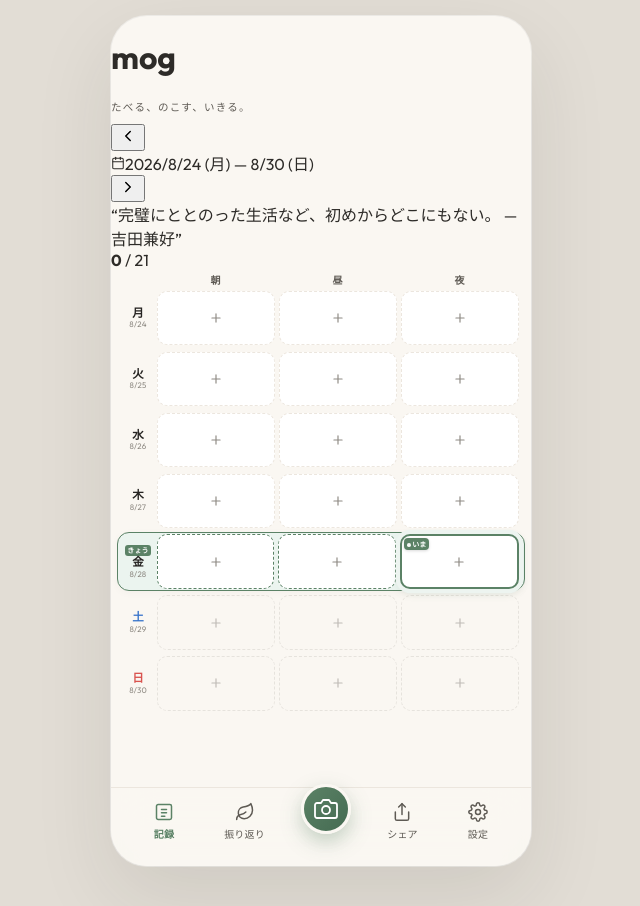
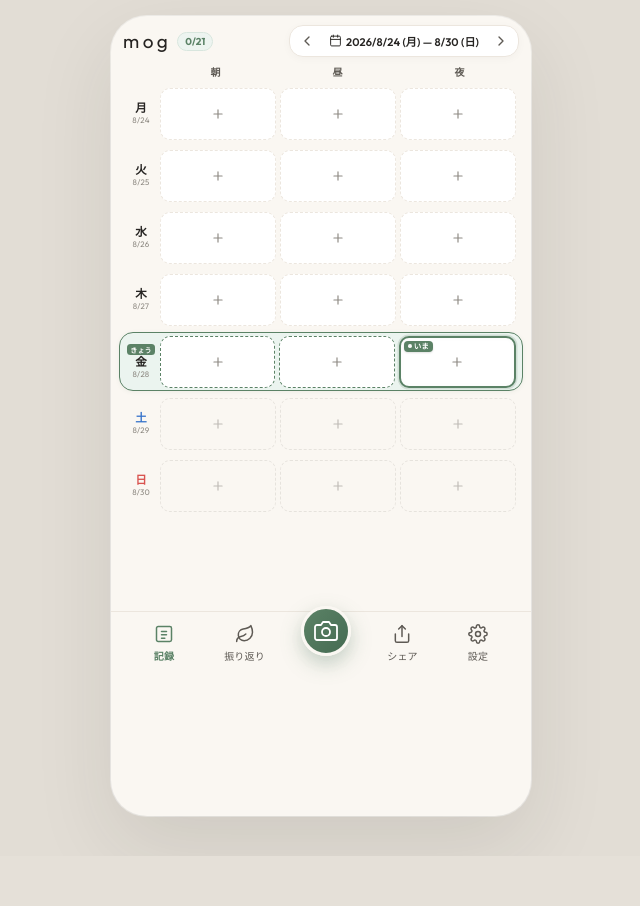
Before and after one commit to srtxx/baenai, a React (Vite) app: page / in a window 1280 px wide. Shown: the whole page, without its empty margins (319-959 px from the left). After the commit the page ends 856 px from the top, so only its background shows below. Built offline with nearby package versions, Linux system fonts and the light colour scheme; a web font is replaced by a local one.

Commit message:
fix(ui): polish header layout, grid bottom clearance, and current-slot bounds

```diff
--- a/src/App.css
+++ b/src/App.css
@@ -322,19 +322,19 @@
   letter-spacing: 0.1em;
 }
 
-/* Grid & Rows (Optimized for single-screen viewport fit) */
+/* Grid & Rows (Optimized for single-screen viewport fit & breathing room) */
 .meal-grid {
-  padding: 0 6px 74px;
+  padding: 4px 8px 96px;
   display: flex;
   flex-direction: column;
-  gap: 1.5px;
+  gap: 3px;
 }
 
 .day-row {
   display: flex;
   align-items: center;
-  border-radius: 12px;
-  padding: 1.5px 3px;
+  border-radius: 14px;
+  padding: 2.5px 4px;
   border: 1px solid transparent;
   transition: all 0.2s cubic-bezier(0.16, 1, 0.3, 1);
   position: relative;
@@ -344,7 +344,7 @@
 .day-row.today {
   background: var(--today-bg);
   border-color: var(--today-border);
-  box-shadow: var(--shadow-sm);
+  box-shadow: 0 1px 4px rgba(91, 130, 102, 0.08);
 }
 
 .today-badge {
@@ -353,10 +353,10 @@
   color: #FFFFFF;
   font-size: 7px;
   font-weight: 700;
-  border-radius: 3px;
-  padding: 0.5px 2.5px;
+  border-radius: 3.5px;
+  padding: 0.5px 3px;
   letter-spacing: 0.02em;
-  margin-bottom: 0.5px;
+  margin-bottom: 1px;
 }
 
 .day-info {
@@ -396,7 +396,7 @@
 .meal-cell {
   flex: 1 1 0;
   min-width: 0;
-  height: clamp(44px, 6.8vh, 56px);
+  height: clamp(44px, 6.5vh, 54px);
   margin: 0 2px;
   border-radius: 10px;
   overflow: hidden;
@@ -449,21 +449,20 @@
 }
 
 .meal-cell-empty.current-slot {
-  border-color: var(--accent);
-  border-style: solid;
-  border-width: 2px;
+  border: 2px solid var(--accent);
   background-color: var(--card-bg);
-  box-shadow: 0 0 0 3px var(--accent-faint);
-  animation: current-slot-glow 2.4s ease-in-out infinite;
+  box-shadow: 0 0 0 1.5px rgba(91, 130, 102, 0.18), inset 0 0 6px rgba(91, 130, 102, 0.06);
+  animation: current-slot-pulse 2.8s ease-in-out infinite;
   opacity: 1;
-}
-
-@keyframes current-slot-glow {
+  z-index: 1;
+}
+
+@keyframes current-slot-pulse {
   0%, 100% {
-    box-shadow: 0 0 0 3px var(--accent-faint), 0 2px 6px rgba(91, 130, 102, 0.15);
+    box-shadow: 0 0 0 1.5px rgba(91, 130, 102, 0.18), inset 0 0 4px rgba(91, 130, 102, 0.04);
   }
   50% {
-    box-shadow: 0 0 0 5px var(--accent-faint), 0 4px 12px rgba(91, 130, 102, 0.28);
+    box-shadow: 0 0 0 2px rgba(91, 130, 102, 0.32), inset 0 0 8px rgba(91, 130, 102, 0.12);
   }
 }
 
@@ -620,20 +619,21 @@
 /* Badges & Dots inside Cell */
 .now-badge {
   position: absolute;
-  top: 2px;
-  left: 2px;
+  top: 3px;
+  left: 3px;
   background-color: var(--accent);
   color: #FFFFFF;
-  font-size: 7px;
+  font-size: 7.5px;
   font-weight: 700;
-  padding: 1px 3px;
+  padding: 1px 4px;
   border-radius: 4px;
   letter-spacing: 0.02em;
-  box-shadow: 0 1px 3px rgba(0, 0, 0, 0.15);
-  display: flex;
-  align-items: center;
-  gap: 2px;
+  box-shadow: 0 1px 2px rgba(0, 0, 0, 0.12);
+  display: flex;
+  align-items: center;
+  gap: 2.5px;
   z-index: 2;
+  line-height: 1.2;
 }
 
 .now-dot {
@@ -667,11 +667,11 @@
   bottom: 0;
   left: 0;
   right: 0;
-  background-color: rgba(250, 247, 242, 0.88);
+  background-color: rgba(250, 247, 242, 0.92);
   backdrop-filter: blur(20px);
   -webkit-backdrop-filter: blur(20px);
   border-top: 1px solid var(--border);
-  padding: 8px 16px 20px;
+  padding: 6px 16px max(18px, env(safe-area-inset-bottom, 18px));
   z-index: 100;
 }
 
--- a/src/components/Header.tsx
+++ b/src/components/Header.tsx
@@ -1,6 +1,6 @@
 import React from "react";
 import { Icon } from "./icons/Icons";
-import { APP_NAME, APP_TAGLINE, DAILY_EPIGRAPHS } from "../constants";
+import { APP_NAME } from "../constants";
 import { DayIndex } from "../types";
 
 interface HeaderProps {
@@ -27,53 +27,53 @@ export default function Header({
   onToday,
   stats,
 }: HeaderProps): React.JSX.Element {
-  const percentage = Math.round(((stats.photoCount + stats.skipCount) / stats.totalSlots) * 100);
-  const todayEpigraph = DAILY_EPIGRAPHS[new Date().getDay() % DAILY_EPIGRAPHS.length];
+  const loggedCount = stats.photoCount + stats.skipCount;
 
   return (
-    <header className="app-header">
-      {/* Brand & Status Row */}
-      <div className="header-top-row">
-        <div className="brand-group">
-          <h1 className="app-title">{APP_NAME}</h1>
-          <p className="app-tagline">{APP_TAGLINE}</p>
+    <header className="app-header-slim">
+      {/* Top Bar: Brand & Week Nav */}
+      <div className="header-slim-main-row">
+        <div className="header-slim-brand">
+          <span className="brand-logo-text">{APP_NAME}</span>
+          <span className="brand-stat-pill" title="今週の記録マス数">
+            {loggedCount}/{stats.totalSlots}
+          </span>
+        </div>
+
+        {/* Week Navigator */}
+        <div className="week-nav-slim">
+          <button
+            onClick={onPrevWeek}
+            className="week-nav-btn"
+            aria-label="前の週"
+            title="前の週"
+          >
+            <Icon.ChevronLeft size={16} />
+          </button>
+          <div className="week-nav-label-box" onClick={!isCurrentWeek ? onToday : undefined} title={!isCurrentWeek ? "タップで今週に戻る" : undefined}>
+            <span className="week-nav-calendar-icon"><Icon.Calendar size={13} /></span>
+            <span className="week-nav-label-text">{weekLabel}</span>
+          </div>
+          <button
+            onClick={onNextWeek}
+            className="week-nav-btn"
+            aria-label="次の週"
+            title="次の週"
+          >
+            <Icon.ChevronRight size={16} />
+          </button>
         </div>
 
         {!isCurrentWeek && (
-          <button onClick={onToday} className="btn-today-pill" title="今週に戻る" aria-label="今週に戻る">
-            今週に戻る
+          <button
+            onClick={onToday}
+            className="btn-today-mini"
+            title="今週に戻る"
+            aria-label="今週に戻る"
+          >
+            今週
           </button>
         )}
-      </div>
-
-      {/* Week Navigator */}
-      <div className="week-nav-container">
-        <button onClick={onPrevWeek} className="week-nav-arrow" aria-label="前の週">
-          <Icon.ChevronLeft size={18} />
-        </button>
-        <div className="week-nav-center">
-          <span className="week-nav-calendar-icon"><Icon.Calendar size={14} /></span>
-          <span className="week-nav-label">{weekLabel}</span>
-        </div>
-        <button onClick={onNextWeek} className="week-nav-arrow" aria-label="次の週">
-          <Icon.ChevronRight size={18} />
-        </button>
-      </div>
-
-      {/* Compact Epigraph & Progress Combined Card */}
-      <div className="header-summary-card">
-        <div className="header-summary-top">
-          <span className="epigraph-quote-compact">“{todayEpigraph}”</span>
-          <div className="summary-count-badge">
-            <strong>{stats.photoCount + stats.skipCount}</strong> / {stats.totalSlots}
-          </div>
-        </div>
-        <div className="stats-progress-bar-bg">
-          <div
-            className="stats-progress-bar-fill"
-            style={{ width: `${Math.min(percentage, 100)}%` }}
-          />
-        </div>
       </div>
     </header>
   );
--- a/src/components/MealCell.tsx
+++ b/src/components/MealCell.tsx
@@ -50,16 +50,22 @@ const MealCell = React.memo(function MealCell({
     );
   }
 
+  const noteText = "note" in meal && meal.note ? meal.note : "";
+  const firstTag = "tags" in meal && meal.tags && meal.tags.length > 0 ? meal.tags[0] : "";
+  const displayLabel = noteText || (firstTag ? `#${firstTag}` : "");
+
   // クイック絵文字記録の場合
   if ("quickEmoji" in meal && meal.quickEmoji && !("image" in meal && meal.image)) {
-    const hasMeta = ("note" in meal && !!meal.note) || ("tags" in meal && !!meal.tags && meal.tags.length > 0);
     return (
       <div
         onClick={onClick}
-        className={`meal-cell meal-cell-emoji ${isJustSaved ? "meal-cell-just-saved" : ""}`}
+        className={`meal-cell meal-cell-emoji ${displayLabel ? "has-text" : ""} ${isJustSaved ? "meal-cell-just-saved" : ""}`}
+        title={noteText || meal.quickEmoji}
       >
         <span className="cell-emoji-char">{meal.quickEmoji}</span>
-        {hasMeta && <div className="cell-indicator-dot" title="メモまたはタグあり" />}
+        {displayLabel && (
+          <span className="cell-inline-text">{displayLabel}</span>
+        )}
       </div>
     );
   }
@@ -71,24 +77,32 @@ const MealCell = React.memo(function MealCell({
     imgSrc = photoUrl(meal.seed, 120, 90);
   }
 
-  const hasMeta = ("note" in meal && !!meal.note) || ("tags" in meal && !!meal.tags && meal.tags.length > 0);
-
   return (
     <div
       onClick={onClick}
       className={`meal-cell meal-cell-filled ${isJustSaved ? "meal-cell-just-saved" : ""}`}
+      title={noteText || "食事の写真"}
     >
       {imgSrc ? (
+        <div className="meal-cell-photo-wrap">
           <img
             src={imgSrc}
             alt="食事の写真"
             className="meal-cell-image"
             loading="lazy"
           />
+          {displayLabel && (
+            <div className="cell-photo-overlay-label">
+              <span>{displayLabel}</span>
+            </div>
+          )}
+        </div>
       ) : (
+        <div className="meal-cell-emoji has-text">
           <span className="cell-emoji-char">🍚</span>
+          {displayLabel && <span className="cell-inline-text">{displayLabel}</span>}
+        </div>
       )}
-      {hasMeta && <div className="cell-indicator-dot" title="メモまたはタグあり" />}
     </div>
   );
 });
```
Also changed, not shown: 2 other files (tests, documents, lock files or other folders). Lines whose indentation alone changed are shown as unchanged.
